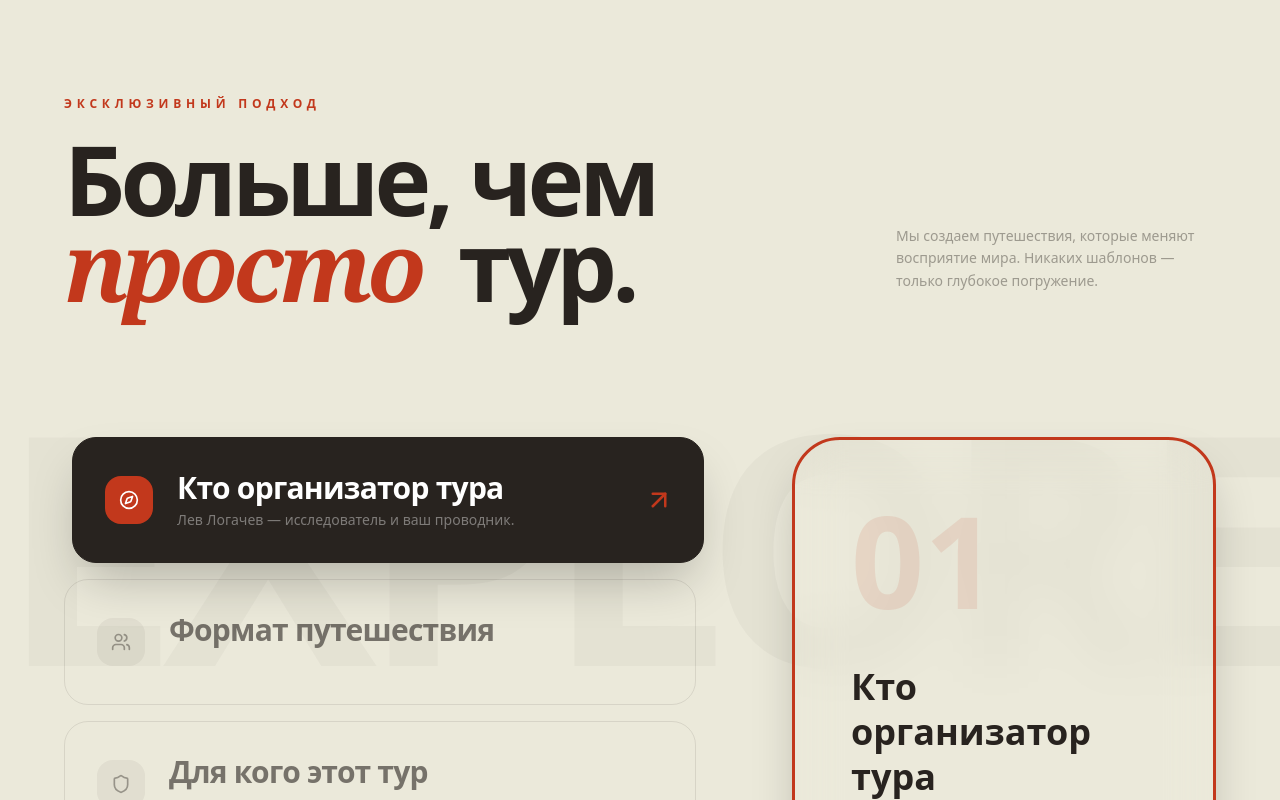
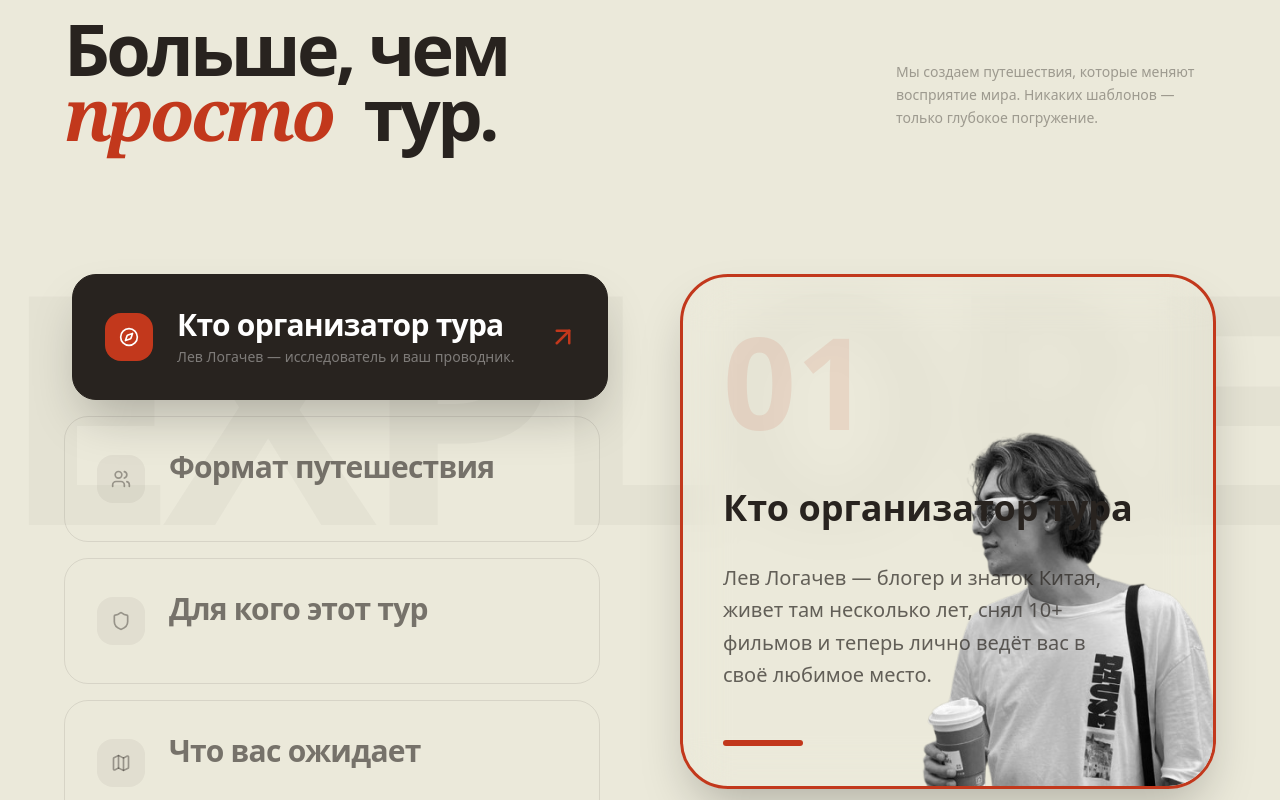
Before and after one commit to payton-ggg/chi-na, a Next.js app: page / in a window 1280 px wide. Shown: the part 960-1760 px from the top of the page. Built offline with nearby package versions, Linux system fonts and the light colour scheme.

Commit message:
feat: add Features section component

```diff
--- a/app/components/sections/Features.tsx
+++ b/app/components/sections/Features.tsx
@@ -11,7 +11,7 @@ export default function Features() {
     {
       title: "Кто организатор тура",
       short: "Лев Логачев — исследователь и ваш проводник.",
-      description: `Лев Логачев — не просто гид, а исследователь и вдохновитель. Прожив в Китае 10 лет, он изучил его изнутри: от футуристичных небоскребов до затерянных в облаках деревень. Сняв более 10 документальных фильмов, Лев научился видеть красоту в деталях, которые ускользают от обычного туриста. В этом путешествии он станет вашим проводником в настоящий, непарадный Китай.`,
+      description: `Лев Логачев — блогер и знаток Китая, живет там несколько лет, снял 10+ фильмов и теперь лично ведёт вас в своё любимое место.`,
       icon: <Compass size={20} />,
     },
     {
@@ -37,7 +37,7 @@ export default function Features() {
   return (
     <section
       id="about"
-      className="py-24 md:py-64 bg-main-bg relative overflow-hidden"
+      className="py-24 md:py-34 bg-main-bg relative overflow-hidden"
     >
       {/* Background Decorative Text */}
       <div className="absolute top-1/2 left-0 -translate-y-1/2 select-none pointer-events-none opacity-[0.03] whitespace-nowrap z-0">
@@ -53,7 +53,7 @@ export default function Features() {
             <p className="text-xs font-black uppercase tracking-[0.4em] text-accent-cta mb-6">
               Эксклюзивный подход
             </p>
-            <h2 className="text-5xl md:text-7xl lg:text-8xl font-black text-dark-section leading-[0.9] tracking-tighter">
+            <h2 className="text-4xl md:text-6xl lg:text-7xl font-black text-dark-section leading-[0.9] tracking-tighter">
               Больше, чем <br />
               <span className="text-accent-cta italic font-serif pr-4">
                 просто
@@ -70,9 +70,9 @@ export default function Features() {
         </div>
 
         {/* Main Content - Two Columns */}
-        <div className="grid grid-cols-1 lg:grid-cols-12 gap-12 lg:gap-24 items-start">
+        <div className="grid grid-cols-1 lg:grid-cols-12 gap-12 lg:gap-20 items-start">
           {/* Left Column - Titles & Short Info */}
-          <div className="lg:col-span-7 space-y-4">
+          <div className="lg:col-span-6 space-y-4">
             {features.map((feature, index) => (
               <div
                 key={index}
@@ -128,7 +128,7 @@ export default function Features() {
           </div>
 
           {/* Right Column - Elaborated Description */}
-          <div className="lg:col-span-5 relative h-full min-h-[500px]">
+          <div className="lg:col-span-6 relative h-full min-h-[400px]">
             <div className="sticky top-40">
               {features.map((feature, index) => (
                 <div
@@ -140,7 +140,7 @@ export default function Features() {
                   }`}
                 >
                   <div
-                    className={`backdrop-blur-xl border rounded-[3rem] p-10 md:p-14 shadow-2xl relative overflow-hidden h-fit transition-all duration-500 ${
+                    className={`backdrop-blur-xl border rounded-[3rem] p-8 md:p-10 shadow-2xl relative overflow-hidden h-fit transition-all duration-500 ${
                       index === 0 || index === 2
                         ? "  border-accent-cta border-[3px]"
                         : "bg-accent-cta border-transparent"
```
Also changed, not shown: app/components/sections/Trust.tsx (deleted, +0 -69 lines).
